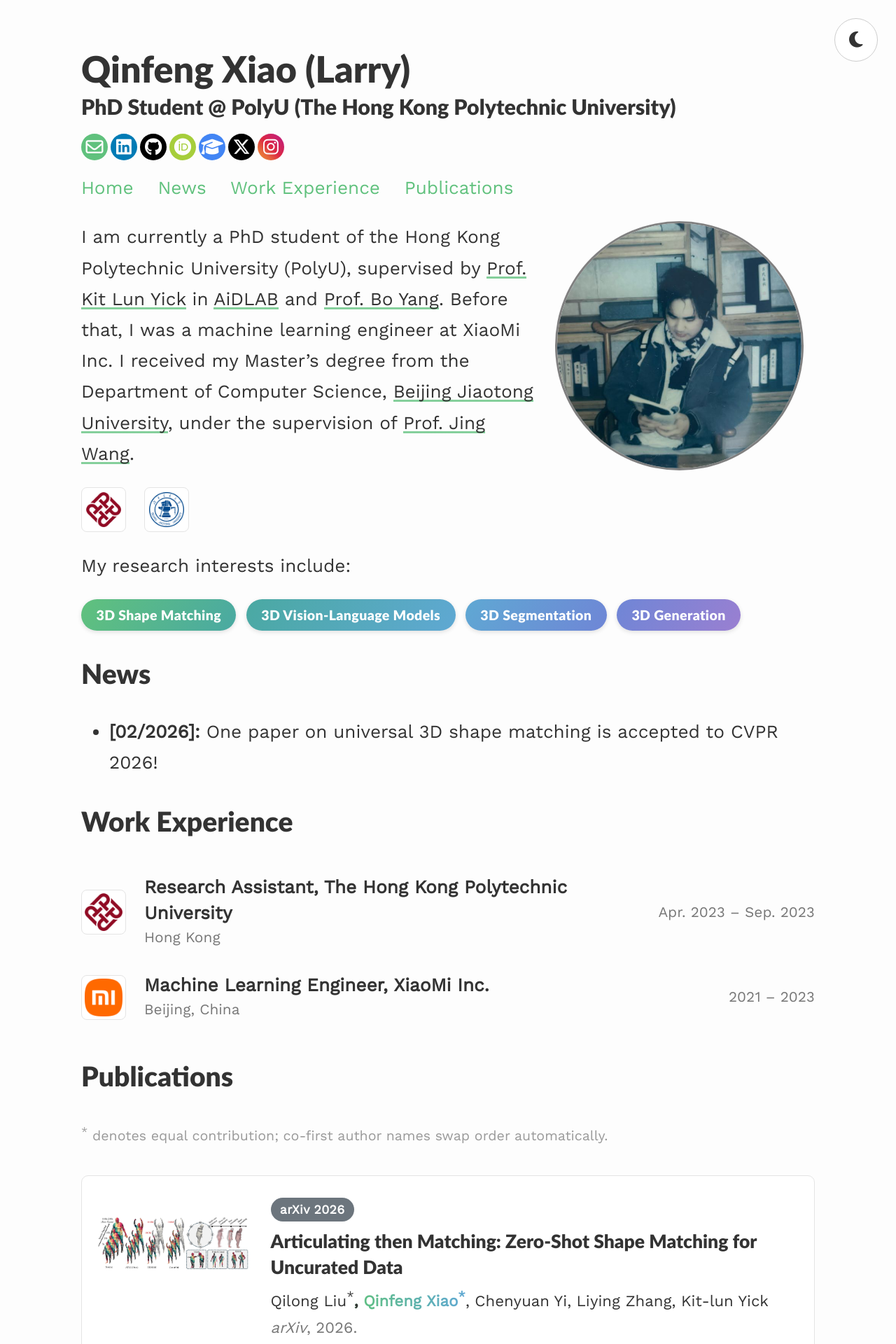
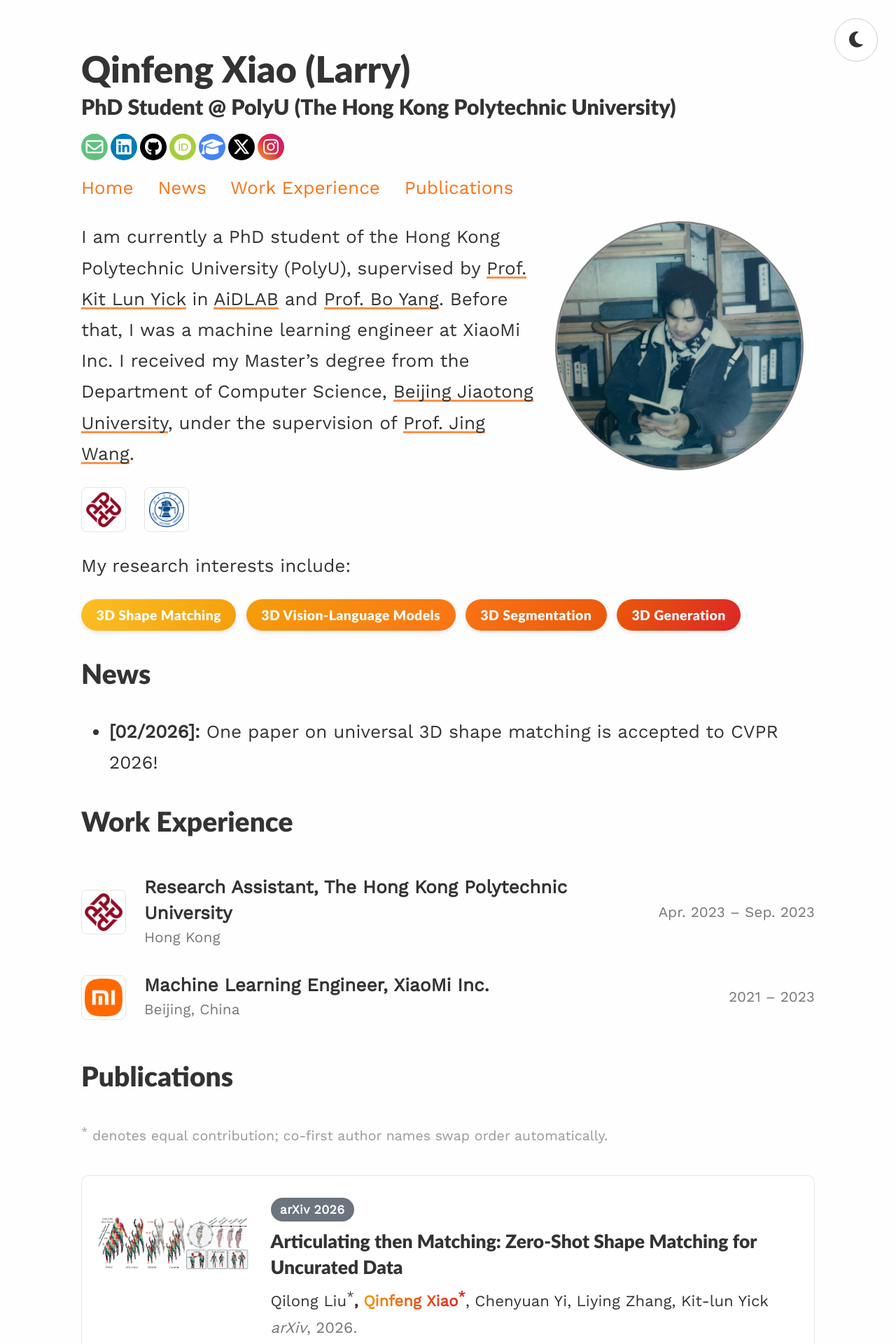
Before and after one commit to larryshaw0079/larryshaw0079.github.io, a Jekyll site: the page built from index.md, in a window 1280 px wide. Shown: the top 1920 px of the page at 70% size. Built offline with Jekyll 4.4.1, drawn with Linux system fonts in a browser that asks for light colours.

Commit message:
Update color scheme for dark mode and adjust brand colors in stylesheets

```diff
--- a/assets/css/_sass/experience.scss
+++ b/assets/css/_sass/experience.scss
@@ -24,7 +24,7 @@
   border: 1px solid #e4e4e4;
 
   @at-root :root[data-theme="dark"] & {
-    border-color: #3a414c;
+    border-color: #2e2e2e;
   }
 }
 
@@ -43,7 +43,7 @@
   color: #777;
 
   @at-root :root[data-theme="dark"] & {
-    color: #8b93a0;
+    color: #9a9a9a;
   }
 }
 
@@ -54,7 +54,7 @@
   white-space: nowrap;
 
   @at-root :root[data-theme="dark"] & {
-    color: #8b93a0;
+    color: #9a9a9a;
   }
 }
 
--- a/assets/css/_sass/publications.scss
+++ b/assets/css/_sass/publications.scss
@@ -9,7 +9,7 @@
   color: #999;
 
   @at-root :root[data-theme="dark"] & {
-    color: #7d8590;
+    color: #8f8f8f;
   }
 }
 
@@ -30,8 +30,8 @@
   }
 
   @at-root :root[data-theme="dark"] & {
-    background: #2c313a;
-    border-color: #3a414c;
+    background: #1b1b1b;
+    border-color: #2e2e2e;
 
     &:hover {
       border-color: $brand-color;
@@ -71,7 +71,7 @@
     }
 
     &.conference {
-      background: linear-gradient(135deg, #48934f, #7cc384);
+      background: linear-gradient(135deg, #ea580c, #fb923c);
     }
 
     &.preprint {
@@ -104,7 +104,7 @@
   }
 
   &.conference {
-    background: #48934f;
+    background: #ea580c;
   }
 
   &.preprint {
@@ -112,7 +112,7 @@
   }
 
   &.award {
-    background: #d9534f;
+    background: #e11d48;
   }
 }
 
@@ -133,7 +133,7 @@
 
   .pub-author.me {
     font-weight: 700;
-    background: linear-gradient(90deg, $brand-color, #5fa8d3);
+    background: linear-gradient(90deg, #f59e0b, #dc2626);
     -webkit-background-clip: text;
     background-clip: text;
     -webkit-text-fill-color: transparent;
@@ -167,7 +167,7 @@
   color: #777;
 
   @at-root :root[data-theme="dark"] & {
-    color: #8b93a0;
+    color: #9a9a9a;
   }
 }
 
--- a/assets/css/_sass/style.scss
+++ b/assets/css/_sass/style.scss
@@ -243,7 +243,7 @@ blockquote {
     border: 1px solid #e4e4e4;
 
     @at-root :root[data-theme="dark"] & {
-      border-color: #3a414c;
+      border-color: #2e2e2e;
     }
   }
 }
@@ -269,21 +269,21 @@ blockquote {
   transition: transform 0.2s ease, box-shadow 0.2s ease;
   cursor: default;
 
-  /* spectrum flowing from brand green through blue to violet */
+  /* warm spectrum flowing from amber through orange into red */
   &:nth-child(4n+1) {
-    background: linear-gradient(120deg, #60c17d, #4aa9a2);
+    background: linear-gradient(120deg, #fbbf24, #f59e0b);
   }
 
   &:nth-child(4n+2) {
-    background: linear-gradient(120deg, #4aa9a2, #5fa8d3);
+    background: linear-gradient(120deg, #f59e0b, #f97316);
   }
 
   &:nth-child(4n+3) {
-    background: linear-gradient(120deg, #5fa8d3, #6f86d6);
+    background: linear-gradient(120deg, #f97316, #ea580c);
   }
 
   &:nth-child(4n+4) {
-    background: linear-gradient(120deg, #6f86d6, #9a7fd1);
+    background: linear-gradient(120deg, #ea580c, #dc2626);
   }
 
   &:hover {
@@ -318,8 +318,8 @@ blockquote {
   }
 
   @at-root :root[data-theme="dark"] & {
-    background: #2c313a;
-    border-color: #4a515c;
+    background: #1b1b1b;
+    border-color: #3a3a3a;
     color: $text-color-dark;
 
     .fa-moon {
--- a/assets/css/_sass/variables.scss
+++ b/assets/css/_sass/variables.scss
@@ -8,15 +8,15 @@ $spacing-unit:     30px;
 $light-gray: gray;
 $text-color:       #333;
 $background-color: #fdfdfd;
-$brand-color:      #60c17d;
+$brand-color:      #f97316;
 $projectbox-text:  #1e2126;
 
-// Color scheme for light
-$body-bg: #fdfdfd;
-$projectbox: #c3e1c9;
+// Color scheme for light (white + orange)
+$body-bg: #fefefe;
+$projectbox: #fbdcb8;
 $text-color: #333;
 
-// Color scheme for dark modes
-$body-bg-dark: #23272d;
-$projectbox-dark: lighten(#98a0ac, 2%);
-$text-color-dark: #98a0ac;
+// Color scheme for dark modes (black + orange)
+$body-bg-dark: #0f0f0f;
+$projectbox-dark: lighten(#b08968, 2%);
+$text-color-dark: #b5b5b5;
```
